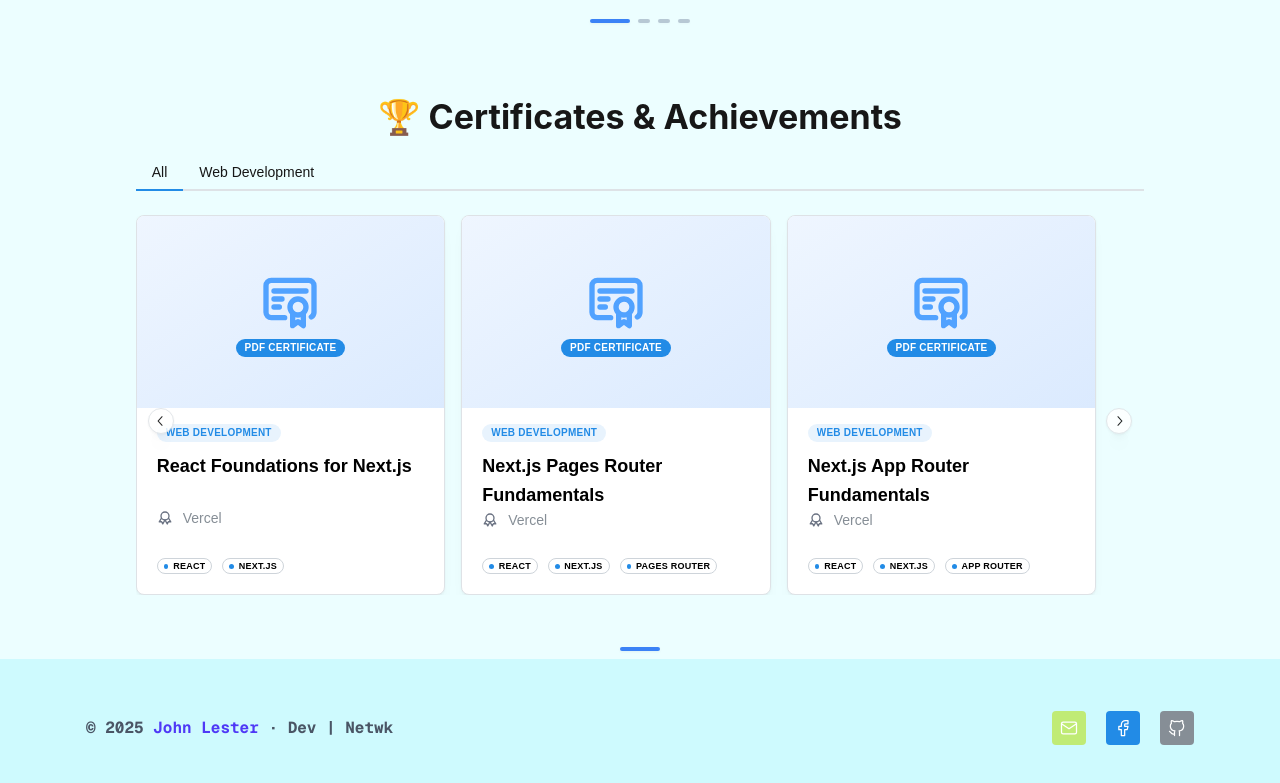
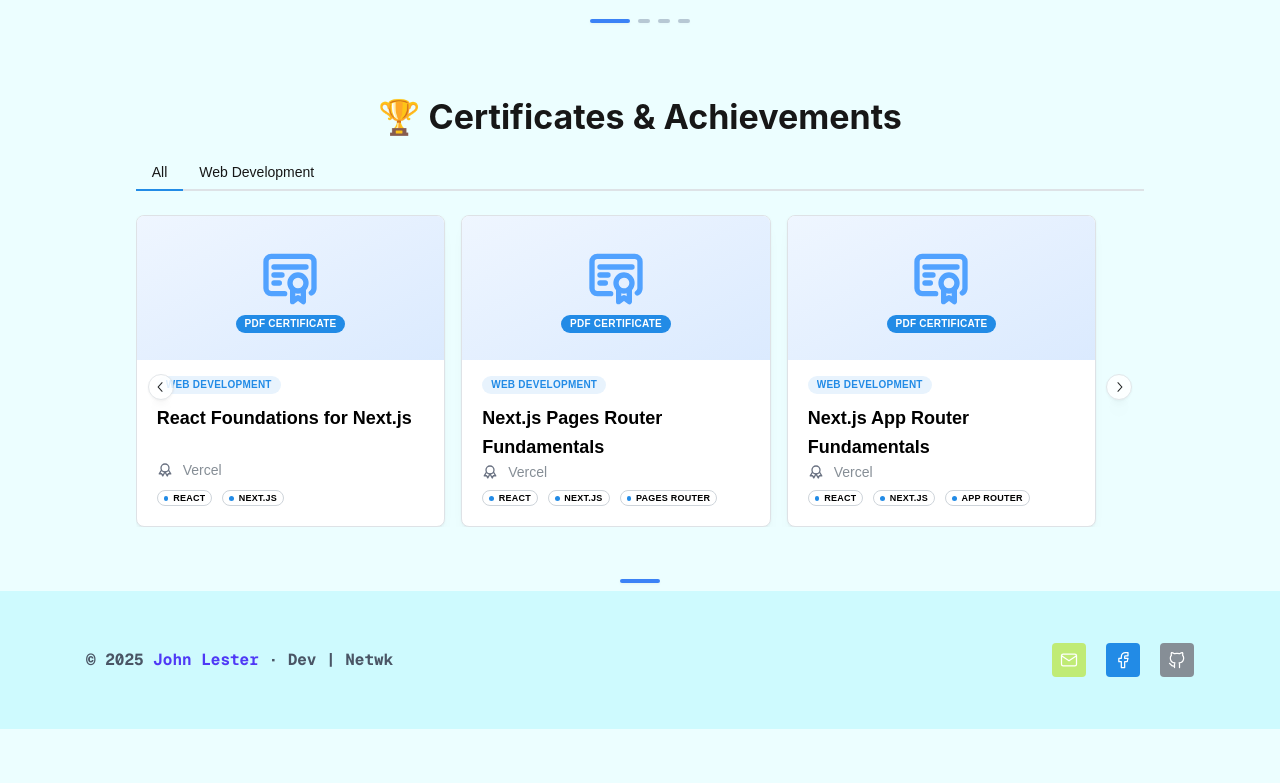
Before and after one commit to jldelakwaa/portfolio, a Next.js app: page /about in a window 1280 px wide. Shown: the part 2704-3487 px from the top of the page. After the commit the page ends 3433 px from the top, so only its background shows below. Built offline with nearby package versions, Linux system fonts and the light colour scheme.

Commit message:
update Certificates component styles

```diff
--- a/src/app/projects/page.tsx
+++ b/src/app/(nav)/projects/page.tsx
@@ -1,7 +1,7 @@
 'use client';
 
 import Image from "next/image";
-import Navbar from "../_components/header";
+import Navbar from "../../_components/header";
 
 export default function Projects() {
   return (
--- a/src/app/_components/about/certificates.tsx
+++ b/src/app/_components/about/certificates.tsx
@@ -17,11 +17,11 @@ function CertificateCard({ certificate, onClick }: { certificate: Certificate; o
             padding="lg"
             radius="md"
             withBorder
-            className="h-full min-h-[380px] max-w-[380px] mx-auto flex flex-col transition-all duration-300 hover:shadow-xl hover:scale-[1.02] cursor-pointer"
+            className="h-full min-h-[300px] max-w-[380px] mx-auto flex flex-col transition-all duration-300 hover:shadow-xl hover:scale-[1.02] cursor-pointer"
             onClick={onClick}
         >
             {/* Certificate Preview - Fixed Height */}
-            <Card.Section className="relative h-48 bg-gradient-to-br from-blue-50 to-blue-100 dark:from-blue-900/20 dark:to-blue-800/20 flex-shrink-0">
+            <Card.Section className="relative h-36 bg-gradient-to-br from-blue-50 to-blue-100 dark:from-blue-900/20 dark:to-blue-800/20 flex-shrink-0">
                 <div className="absolute inset-0 flex flex-col items-center justify-center gap-2">
                     <IconCertificate size={64} className="text-blue-400 dark:text-blue-600" />
                     {certificate.pdfUrl && (
@@ -182,8 +182,8 @@ export default function Certificates() {
                         {selectedCertificate.pdfUrl && (
                             <div className="mb-4 rounded-lg overflow-hidden border border-gray-200 dark:border-gray-700">
                                 <iframe
-                                    src={selectedCertificate.pdfUrl}
-                                    className="w-full h-96"
+                                    src={`${selectedCertificate.pdfUrl}#toolbar=0&navpanes=0&scrollbar=0`}
+                                    className="w-full h-88"
                                     title={selectedCertificate.title}
                                 />
                             </div>
```
Also changed, not shown: src/app/(nav)/about/page.tsx (renamed from src/app/about/page.tsx, +5 -5 lines), src/app/(nav)/contact/page.tsx (renamed from src/app/contact/page.tsx, +4 -4 lines).
